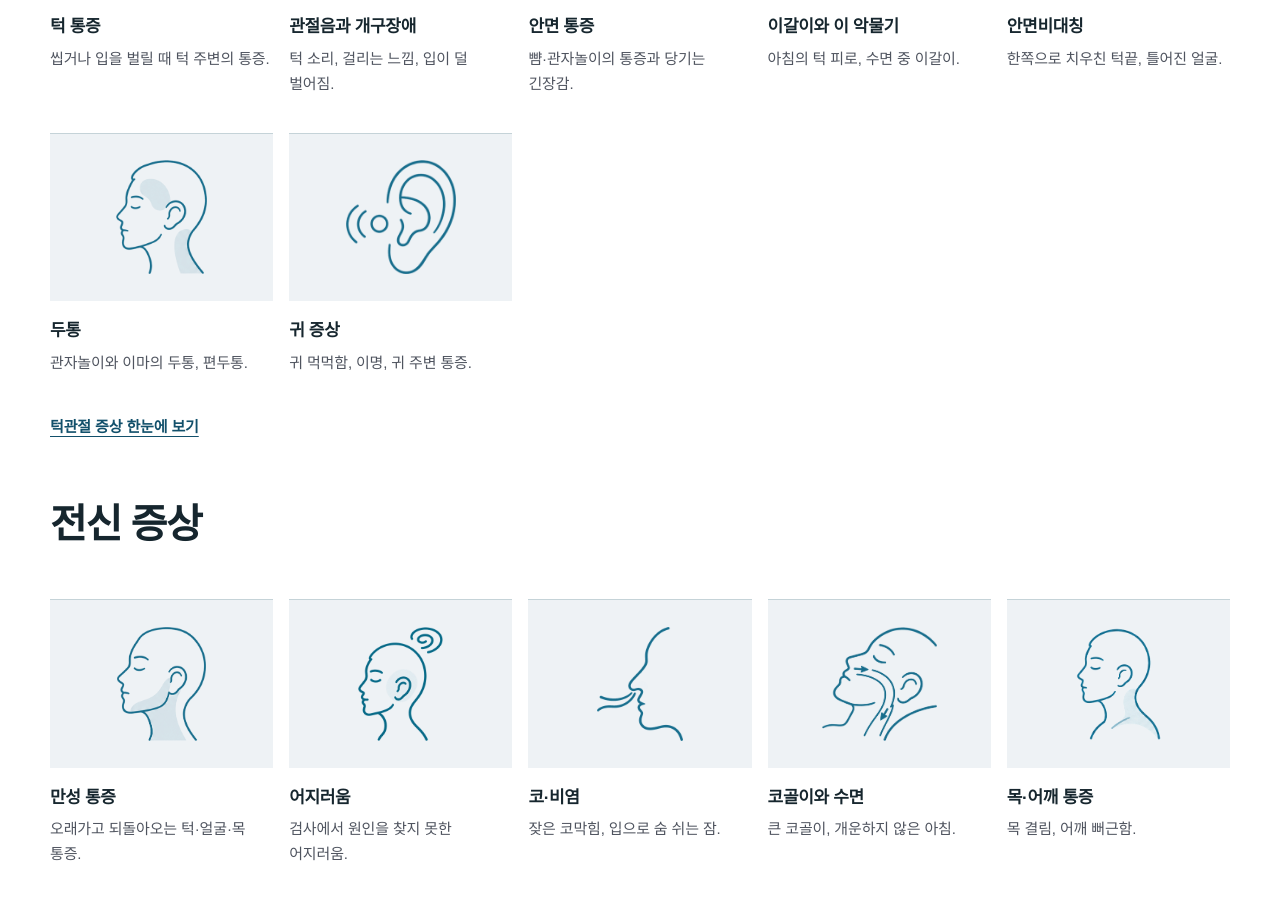
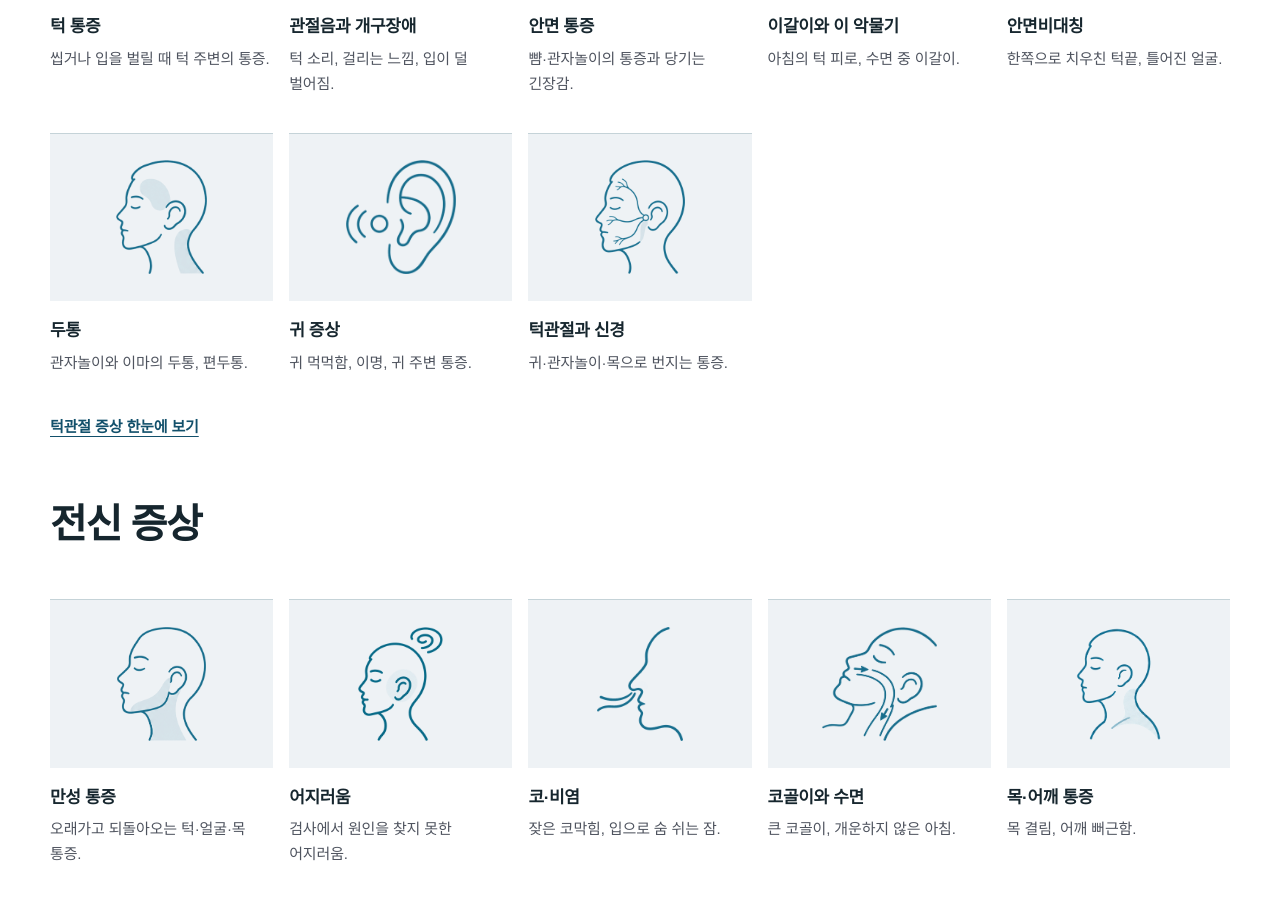
Before and after one commit to Moonho-Choi/meaw-tmj, a plain HTML site: page index.html in a window 1280 px wide. Shown: the part 1246-2146 px from the top of the page. Drawn offline with nearby package versions, Linux system fonts and the light colour scheme; no server answers; a web font is replaced by a local one.

Commit message:
메인 턱관절 증상 카드에 '턱관절과 신경' 추가(새 픽토그램 pic-nerve.png)
Co-Authored-By: Claude Fable 5.2 <noreply@anthropic.com>

```diff
--- a/index.html
+++ b/index.html
@@ -997,6 +997,10 @@ section.refs{padding-top:28px;padding-bottom:36px}
           <div class="ph"><img src="img/pic-ear.png" alt="귀 증상 픽토그램"></div>
           <div class="tx"><h3>귀 증상</h3><p>귀 먹먹함, 이명, 귀 주변 통증.</p></div>
         </a>
+        <a class="sym" href="nerve.html">
+          <div class="ph"><img src="img/pic-nerve.png" alt="턱관절과 신경 픽토그램"></div>
+          <div class="tx"><h3>턱관절과 신경</h3><p>귀·관자놀이·목으로 번지는 통증.</p></div>
+        </a>
       </div>
       <p class="sym-more"><a href="jaw.html">턱관절 증상 한눈에 보기</a></p>
       <h2 class="sec-title reveal-x" id="body-symptoms" style="margin-top:clamp(34px,5vw,56px)">전신 증상</h2>
```
Also changed, not shown: img/pic-nerve.png (added).
